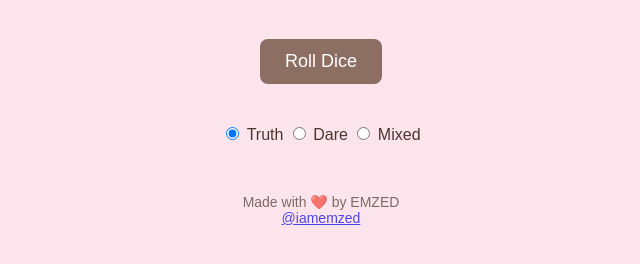
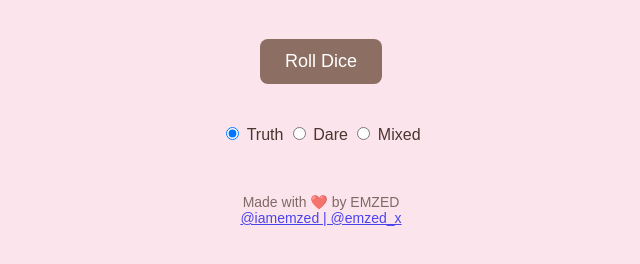
Before and after one commit to EMZED01/Roll-the-Dice-Truth-or-dare-, a plain HTML site: page index.html in a window 1280 px wide. Shown: the part 110-374 px from the top of the page, without its empty margins (319-959 px from the left). Drawn offline with Linux system fonts and the light colour scheme.

Commit message:
Update index.html

```diff
--- a/index.html
+++ b/index.html
@@ -30,7 +30,7 @@
 
   <footer>
   Made with ❤️ by EMZED <br>
-  <a href="https://twitter.com/iamemzed" target="_blank">@iamemzed</a>
+  <a href="https://twitter.com/iamemzed | https://twitter.com/emzed_x" target="_blank">@iamemzed | @emzed_x</a>
 </footer>
 
   <script src="script.js"></script>
```
